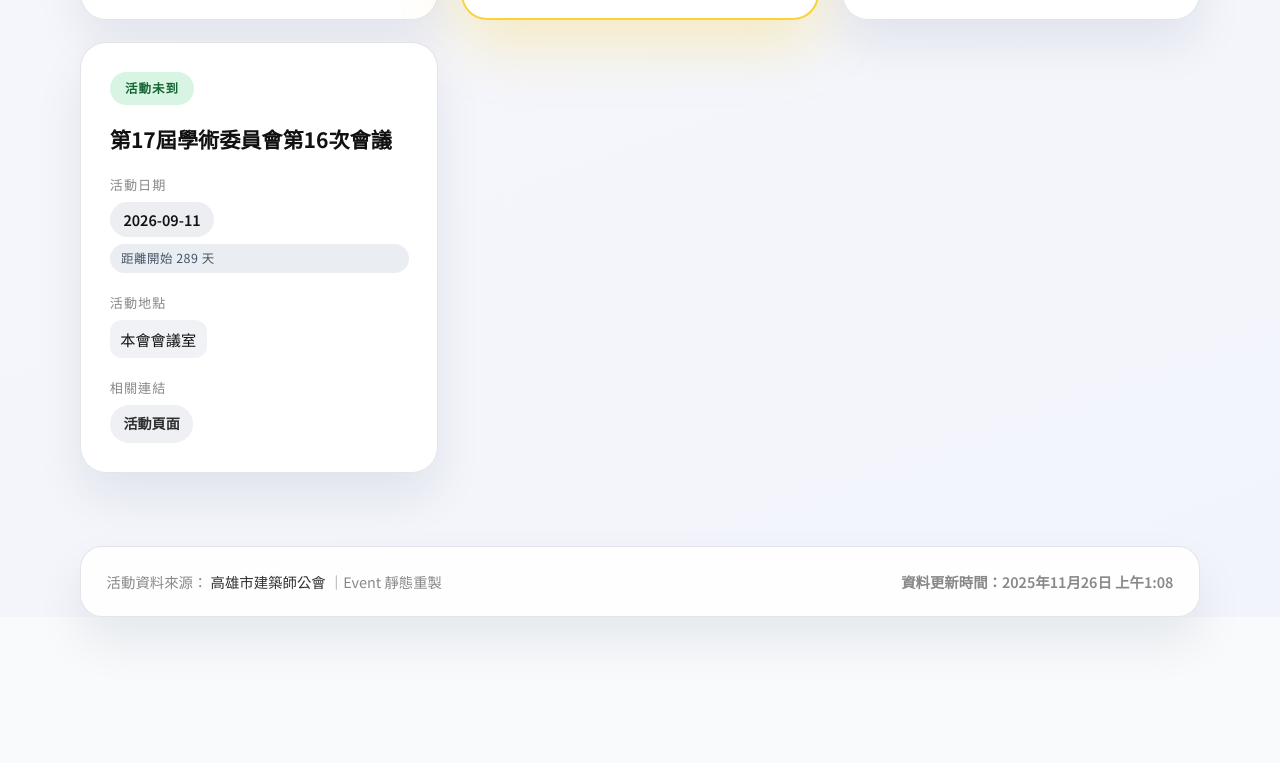
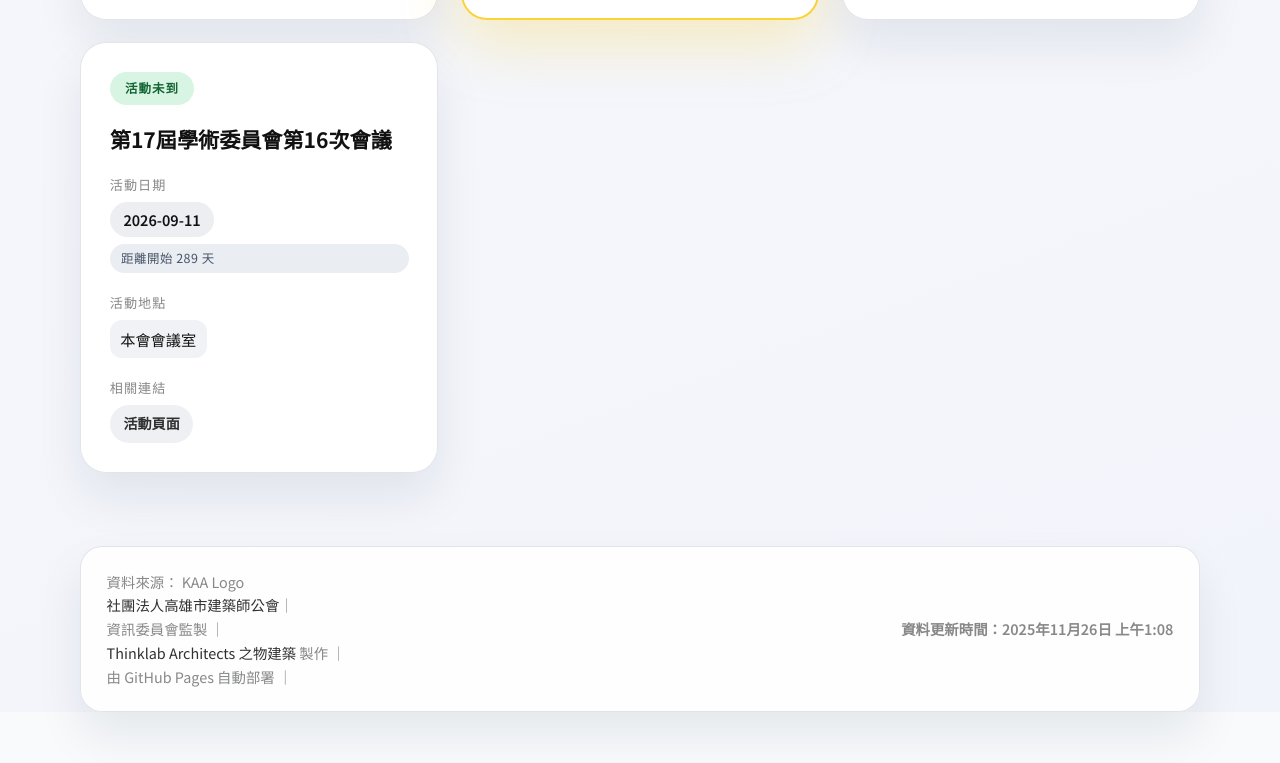
Before and after one commit to thinklab-architects/line-event, a plain HTML site: page index.html in a window 1280 px wide. Shown: the part 4846-5609 px from the top of the page. Before the commit the page ends 5514 px from the top, so only its background shows below. Drawn offline with Linux system fonts and the light colour scheme.

Commit message:
chore: update footer attribution text

```diff
--- a/index.html
+++ b/index.html
@@ -85,9 +85,12 @@
   <footer class="app-footer">
     <div class="shell footer-inner">
       <p class="footer-copy">
-        活動資料來源：
-        <a href="https://www.kaa.org.tw/news_list.php?t1=1" target="_blank" rel="noopener noreferrer">高雄市建築師公會</a>
-        ｜Event 靜態重製
+        資料來源： KAA Logo<br />
+        <a href="https://www.kaa.org.tw/" target="_blank" rel="noopener noreferrer">社團法人高雄市建築師公會</a>｜
+        <br />
+        資訊委員會監製 ｜<br />
+        <a href="https://www.tlabarc.com/" target="_blank" rel="noopener noreferrer">Thinklab Architects 之物建築</a> 製作 ｜<br />
+        由 GitHub Pages 自動部署 ｜<br />
       </p>
       <p id="updatedAt" class="footer-updated" aria-live="polite">資料更新時間待同步</p>
     </div>
```
